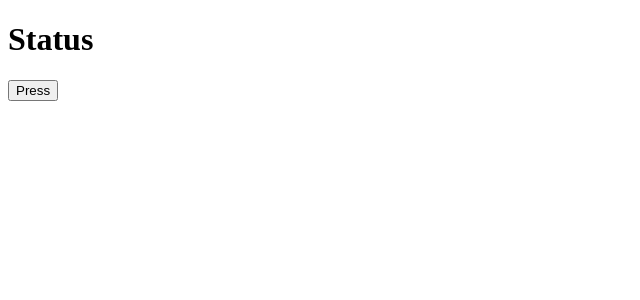
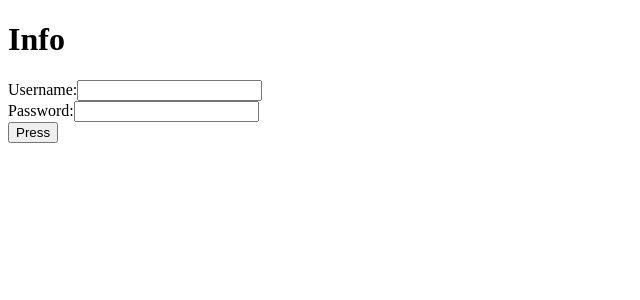
Before and after one commit to codersachin123/myreact, a React (Create React App) app: page / in a window 1280 px wide. Shown: the top 300 px of the page, without its empty margins (0-640 px from the left). Built offline with nearby package versions, Linux system fonts and the light colour scheme.

Commit message:
communication with node js
calling server data with react js

```diff
--- a/src/App.js
+++ b/src/App.js
@@ -1,9 +1,9 @@
-import Status from "./components/Status";
+import Info from "./components/Info";
 function App() {
     return (
 <div className="App">
-    <h1>Status</h1>
-    <Status></Status>
+    <h1>Info</h1>
+    <Info></Info>
     </div>
     )
 }
--- /dev/null
+++ b/src/components/Info.js
@@ -0,0 +1,60 @@
+import React, { useState } from "react";
+
+const Info = () => {
+    const [username, setUsername] = useState('');
+    const [password, setPassword] = useState('');
+    const [infoData, setInfoData] = useState(null);
+    const [error, setError] = useState('');
+    const [loading, setLoading] = useState(false);
+    const [result, setResult] = useState('');
+
+    const fetchInfo = async () => {
+        const url = `http://127.0.0.1:3000?username=${username}&password=${password}`;
+        console.log(url);
+        setLoading(true);
+        try {
+            const response = await fetch(url);
+            if (!response.ok) {
+                throw new Error(`Error: ${response.status} - ${response.statusText}`);
+            }
+            const data = await response.json();
+            console.log(data);
+            setInfoData(data);
+            setError('');
+            if (data.isValid) {
+                setResult('yes');
+            } else {
+                setResult('no');
+            }
+        } catch (error) {
+            setError(error.message);
+            setInfoData(null);
+            setResult('yes');
+        } finally {
+            setLoading(false);
+        }
+    };
+
+    return (
+        <div>
+            <div>
+                <label>
+                    Username:
+                    <input type="text" value={username} onChange={(e) => setUsername(e.target.value)} />
+                </label>
+            </div>
+            <div>
+                <label>
+                    Password:
+                    <input type="password" value={password} onChange={(e) => setPassword(e.target.value)} />
+                </label>
+            </div>
+            <button onClick={fetchInfo}>Press</button>
+            {loading && <p>Loading...</p>}
+            {error && <p style={{ color: 'red' }}>{error}</p>}
+            {result && <p>Result: {infoData}</p>}
+        </div>
+    );
+};
+
+export default Info;
--- a/src/components/Status.js
+++ b/src/components/Status.js
@@ -5,7 +5,7 @@ const Status = () => {
   const [error, setError] = useState('');
 
   const fetchStatus = async () => {
-    const url = `http://127.0.0.1:1213/?a=9&b=90`;
+    const url = `http://127.0.0.1:1213/status`;
     console.log(url);
     try {
       const response = await fetch(url);
```
